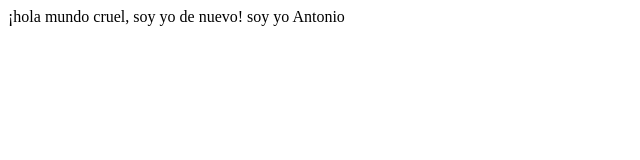
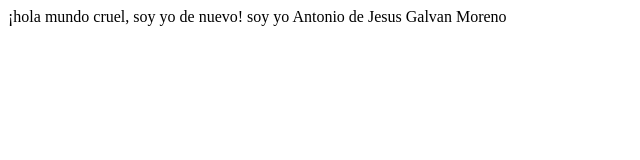
Before and after one commit to hbkantonio/demo_test, a website: page index.html in a window 1280 px wide. Shown: the whole page, without its empty margins (0-640 px from the left). Drawn offline with Linux system fonts and the light colour scheme.

Commit message:
feat: cambio tony
BREAKING CHANGE: cambio general de front

```diff
--- a/index.html
+++ b/index.html
@@ -1,5 +1,6 @@
 <html>
     <label>¡hola mundo cruel, soy yo de nuevo!</label>
     <label>soy yo</label>
-    <label>Antonio</label>
+    <label>Antonio de Jesus</label>
+    <label>Galvan Moreno</label>
 </html>
```
